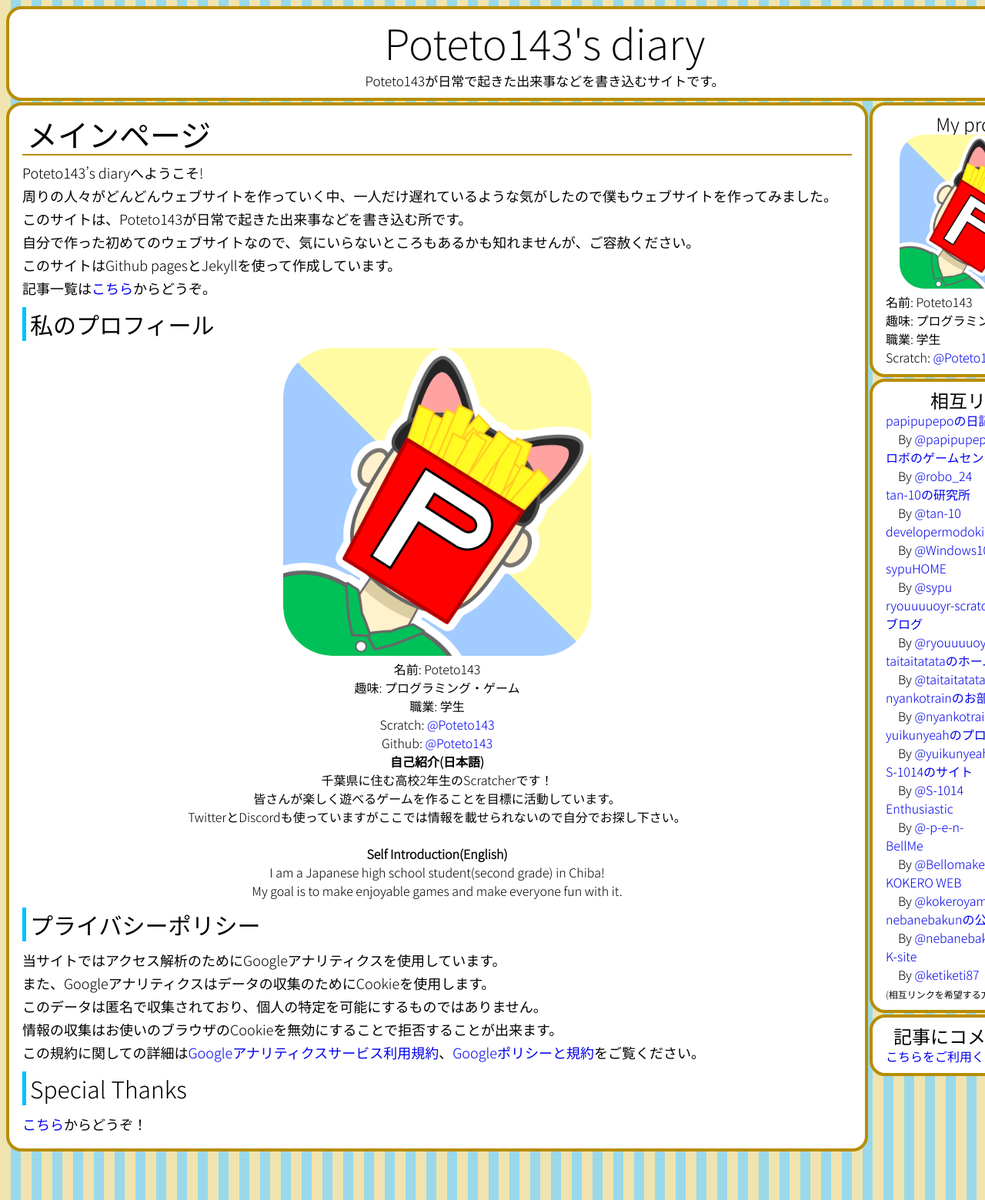
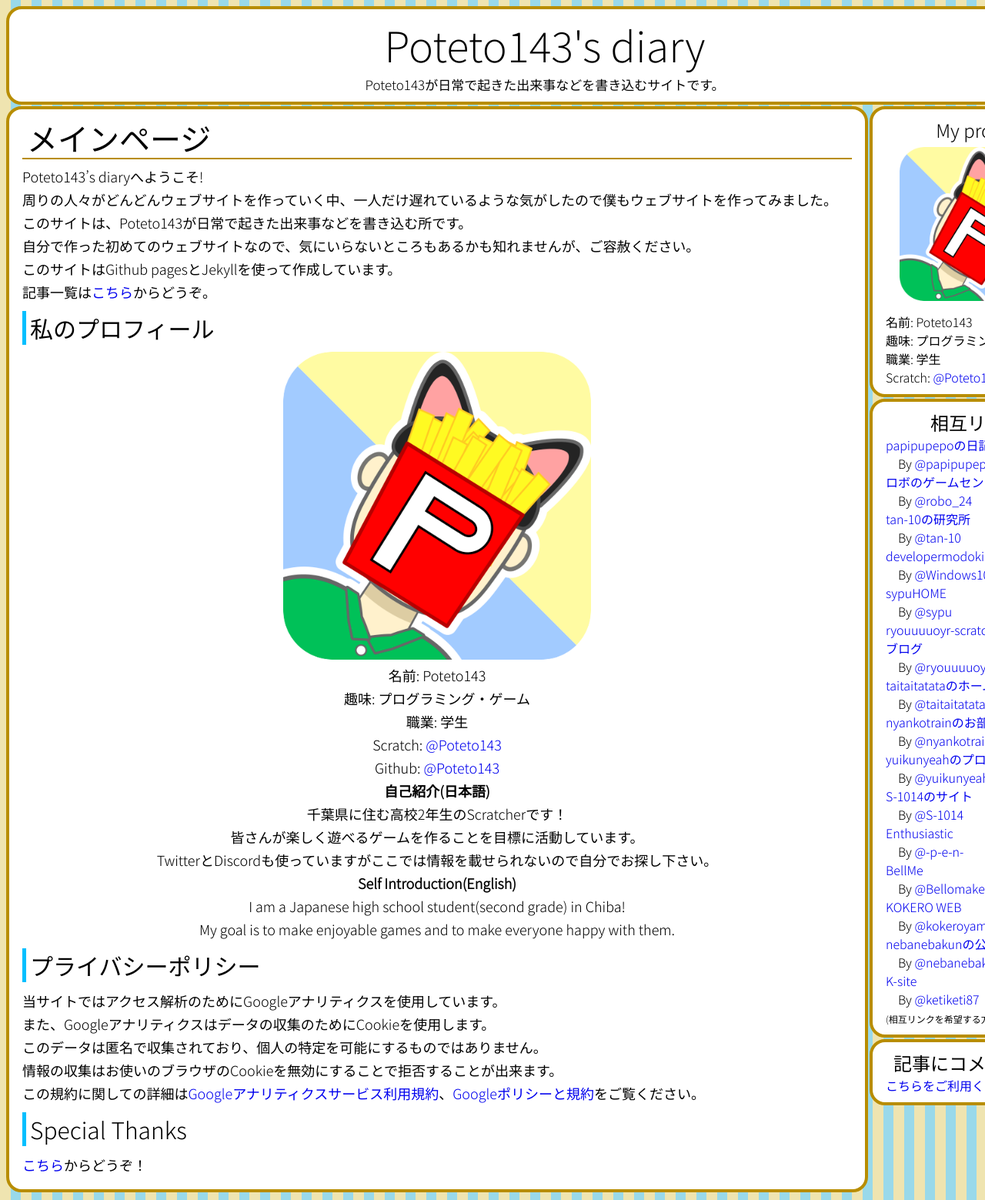
Before and after one commit to Poteto143/Poteto143s_diary, a Jekyll site: the page built from index.md, in a window 1280 px wide. Shown: the whole page at 77% size. Built offline with Jekyll 4.4.1, drawn with Linux system fonts in a browser that asks for light colours.

Commit message:
大幅改修1: indexからbrタグを除去

```diff
--- a/Gemfile
+++ b/Gemfile
@@ -27,3 +27,5 @@ end
 
 # Performance-booster for watching directories on Windows
 gem "wdm", "~> 0.1.1", :install_if => Gem.win_platform?
+
+gem 'eventmachine', '1.2.7', git: 'https://github.com/eventmachine/eventmachine.git', tag: 'v1.2.7'
--- a/_config.yml
+++ b/_config.yml
@@ -8,3 +8,4 @@ plugins:
 lang: ja-jp
 markdown: kramdown
 encoding: "utf-8"
+livereload: true
--- a/_includes/sidebar.html
+++ b/_includes/sidebar.html
@@ -1,7 +1,7 @@
 <div class="sidebar">
     <div class="block">
         <h2>My profile</h2>
-        <p style="text-align: center; margin: 0;"><img src="{{site.url}}\assets\images\Icon.png" width="200px" height="200px"></p>
+        <p style="text-align: center; margin: 10px 0;"><img src="{{site.url}}\assets\images\Icon.png" width="200px" height="200px"></p>
         名前: Poteto143<br>
         趣味: プログラミング・ゲーム<br>
         職業: 学生<br>
--- a/assets/css/style.css
+++ b/assets/css/style.css
@@ -82,14 +82,14 @@ article p {
 .sidebar h2 {
     text-align: center;
     line-height: 24px;
-    margin: 2px 0;
+    margin: 5px 0;
     font-weight: lighter;
 }
 
 .sitetitle {
     font-size: 60px;
     text-align: center;
-    line-height: 70px;
+    line-height: 75px;
     font-family: 'Source Sans Pro', 'sans-serif';
 }
 
--- a/index.md
+++ b/index.md
@@ -17,31 +17,28 @@ Poteto143's diaryへようこそ!
 ## 私のプロフィール
 <div style="text-align:center;">
 <img src="assets/images/Icon.png" width="400px" height="400px" style=" border-radius: 10px;">
-<br>
-名前: Poteto143
-<br>
-趣味: プログラミング・ゲーム
-<br>
-職業: 学生
-<br>
-Scratch: <a href="https://scratch.mit.edu/users/Poteto143/">@Poteto143</a>
-<br>
-Github: <a href="https://github.com/Poteto143">@Poteto143</a>
-<br>
-<b>自己紹介(日本語)</b>
-<br>
-千葉県に住む高校2年生のScratcherです！
-<br>
-皆さんが楽しく遊べるゲームを作ることを目標に活動しています。
-<br>
-TwitterとDiscordも使っていますがここでは情報を載せられないので自分でお探し下さい。
-<br>
-<br>
-<b>Self Introduction(English)</b>
-<br>
-I am a Japanese high school student(second grade) in Chiba!
-<br>
-My goal is to make enjoyable games and make everyone fun with it.
+<p>名前: Poteto143</p>
+
+<p>趣味: プログラミング・ゲーム</p>
+
+<p>職業: 学生</p>
+
+<p>Scratch: <a href="https://scratch.mit.edu/users/Poteto143/">@Poteto143</a></p>
+
+<p>Github: <a href="https://github.com/Poteto143">@Poteto143</a></p>
+<p><b>自己紹介(日本語)</b></p>
+
+<p>千葉県に住む高校2年生のScratcherです！</p>
+
+<p>皆さんが楽しく遊べるゲームを作ることを目標に活動しています。</p>
+
+<p>TwitterとDiscordも使っていますがここでは情報を載せられないので自分でお探し下さい。</p>
+
+<p><b>Self Introduction(English)</b></p>
+
+<p>I am a Japanese high school student(second grade) in Chiba!</p>
+
+<p>My goal is to make enjoyable games and to make everyone happy with them.</p>
 </div>
 
 ## プライバシーポリシー
```
Also changed, not shown: Gemfile.lock, MCSkin.png (deleted), 1 other file.
